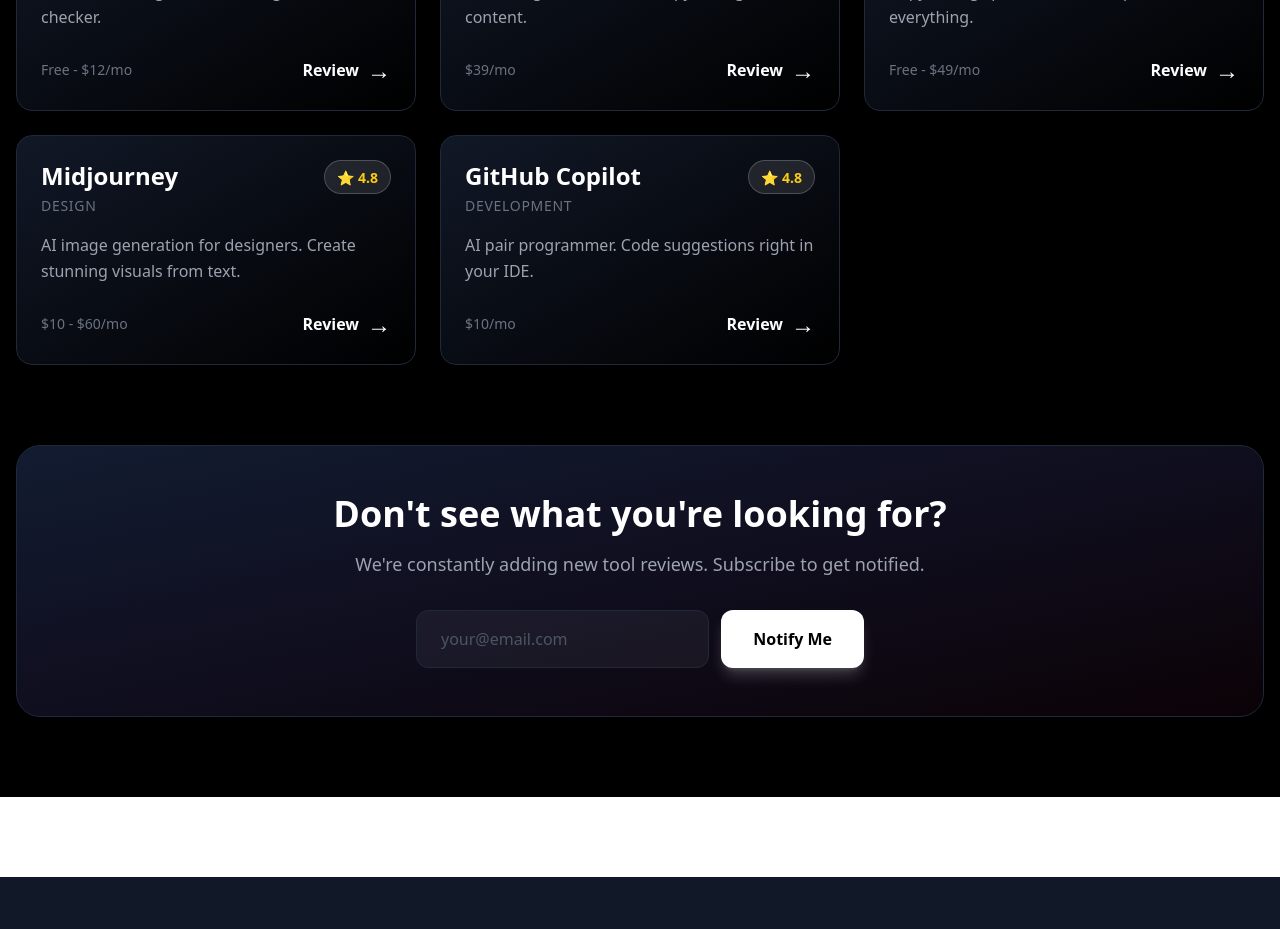
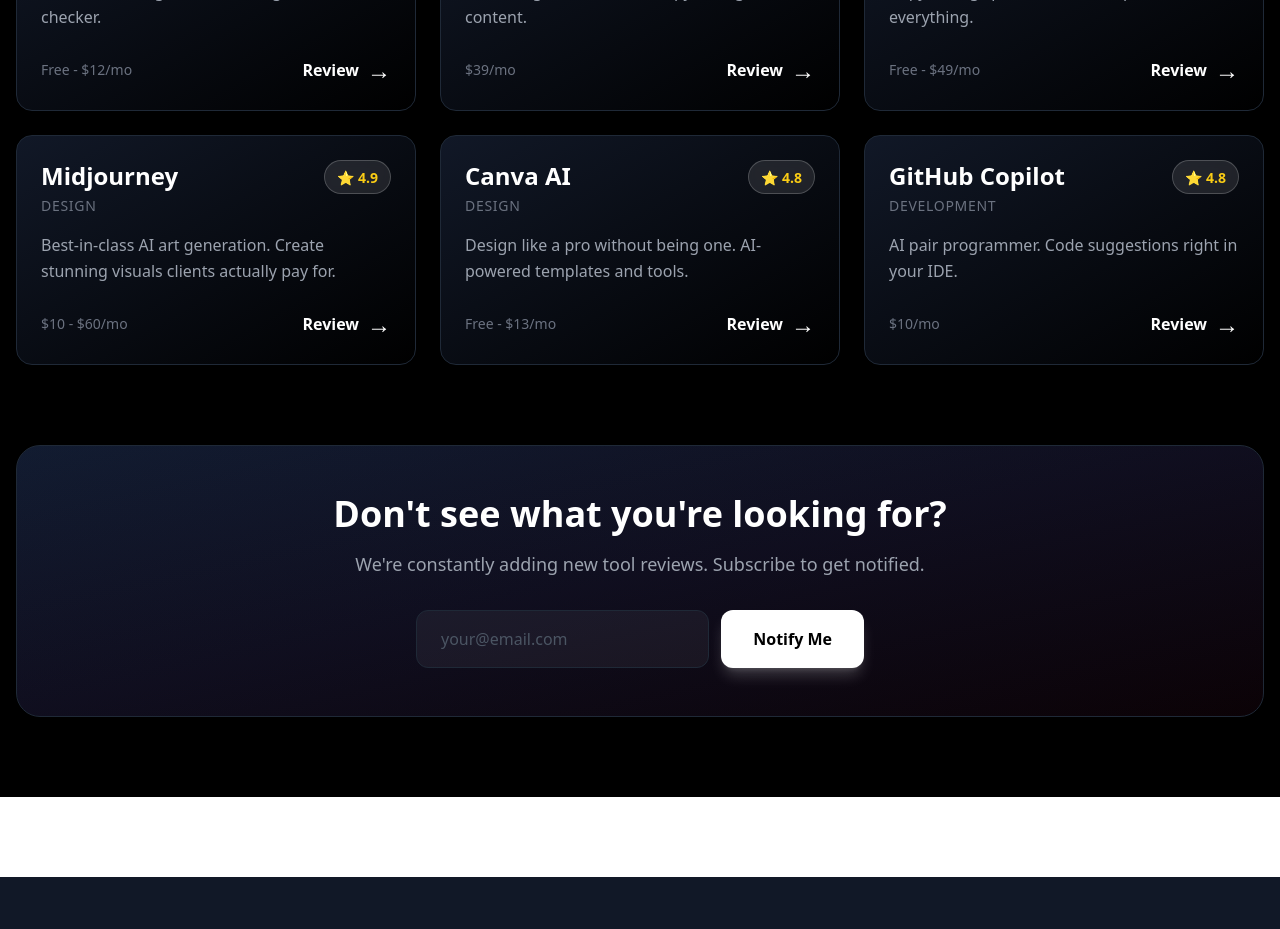
Before and after one commit to eddclawd-lang/freelance-ai-hub, a Next.js app: page /tools in a window 1280 px wide. Shown: the part 960-1889 px from the top of the page. Built offline with nearby package versions, Linux system fonts and the light colour scheme.

Commit message:
Update tools directory with new Canva and Midjourney reviews

```diff
--- a/app/tools/page.tsx
+++ b/app/tools/page.tsx
@@ -58,10 +58,18 @@
     {
       name: 'Midjourney',
       category: 'design',
+      rating: 4.9,
+      price: '$10 - $60/mo',
+      slug: 'midjourney-for-freelancers',
+      description: 'Best-in-class AI art generation. Create stunning visuals clients actually pay for.',
+    },
+    {
+      name: 'Canva AI',
+      category: 'design',
       rating: 4.8,
-      price: '$10 - $60/mo',
-      slug: 'midjourney-review',
-      description: 'AI image generation for designers. Create stunning visuals from text.',
+      price: 'Free - $13/mo',
+      slug: 'canva-ai-for-freelancers',
+      description: 'Design like a pro without being one. AI-powered templates and tools.',
     },
     {
       name: 'GitHub Copilot',
```
